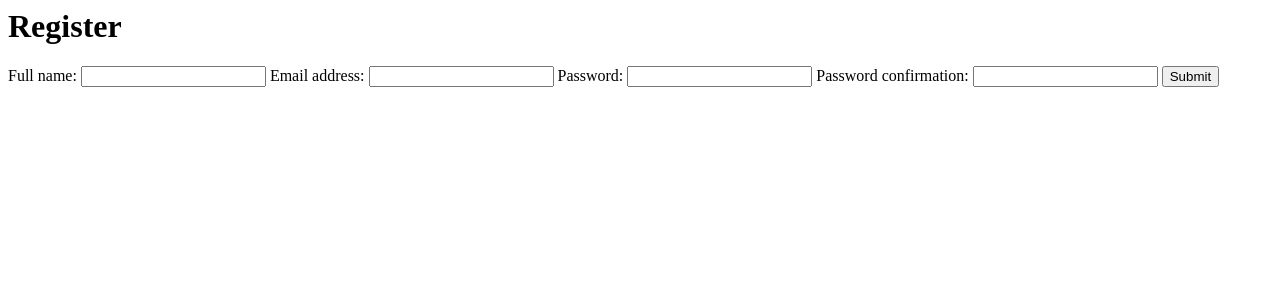
After one commit to evsw5643/Airline-Project, a Django app: page /register.html in a window 1280 px wide. The commit adds this page. Shown: the top 300 px of the page. Run offline with Django 4.2, Linux system fonts and the light colour scheme.

Commit message:
Login & Register work

```diff
--- a/airline/Templates/airline/home.html
+++ b/airline/Templates/airline/home.html
@@ -25,8 +25,8 @@
 
     <div class="w3-right ">
       <a href="#projects" class="w3-bar-item w3-button">About</a>
-      <a href="#about" class="w3-bar-item w3-button">Sign Up</a>
-      <a href="#contact" class="w3-bar-item w3-button">Sign In</a>
+      <a href="register.html" class="w3-bar-item w3-button">Sign Up</a>
+      <a href="login.html" class="w3-bar-item w3-button">Sign In</a>
     </div>
   </div>
 </div>
--- /dev/null
+++ b/airline/Templates/airline/login.html
@@ -0,0 +1,6 @@
+
+<h1>Login</h1>
+    <form method='POST'> {% csrf_token %}
+      {{ form }}
+      <button type='submit' class='btn btn-default'>Submit</button>
+    </form>
--- /dev/null
+++ b/airline/Templates/airline/register.html
@@ -0,0 +1,5 @@
+<h1>Register</h1>
+    <form method='POST'> {% csrf_token %}
+      {{ form }}
+      <button type='submit' class='btn btn-default'>Submit</button>
+    </form>
--- a/airline/admin.py
+++ b/airline/admin.py
@@ -28,7 +28,7 @@ class UserAdmin(BaseUserAdmin):
     list_display = ['email', 'admin']
     list_filter = ['admin','staff']
     fieldsets = (
-        (None, {'fields': ('email', 'password')}),
+        (None, {'fields': ('full_name', 'email', 'password')}),
         ('Personal info', {'fields': ()}),
         ('Permissions', {'fields': ('admin','staff','active')}),
     )
@@ -40,7 +40,7 @@ class UserAdmin(BaseUserAdmin):
             'fields': ('full_name', 'email','password', 'password_2')}
         ),
     )
-    search_fields = ['email']
+    search_fields = ['email', 'full_name']
     ordering = ['email']
     filter_horizontal = ()
 
--- a/airline/forms.py
+++ b/airline/forms.py
@@ -4,8 +4,10 @@ from django.contrib.auth.forms import ReadOnlyPasswordHashField
 
 User = get_user_model()
 
+
 class ReadFileForm(forms.Form):
     file = forms.FileField()
+
 
 class UserAdminCreationForm(forms.ModelForm):
     """
@@ -13,11 +15,12 @@ class UserAdminCreationForm(forms.ModelForm):
     fields, plus a repeated password.
     """
     password = forms.CharField(widget=forms.PasswordInput)
-    password_2 = forms.CharField(label='Confirm Password', widget=forms.PasswordInput)
+    password_2 = forms.CharField(
+        label='Confirm Password', widget=forms.PasswordInput)
 
     class Meta:
         model = User
-        fields = ['email','full_name']
+        fields = ['email', 'full_name']
 
     def clean(self):
         '''
@@ -48,10 +51,44 @@ class UserAdminChangeForm(forms.ModelForm):
 
     class Meta:
         model = User
-        fields = ['email', 'password', 'active', 'admin']
+        fields = ['full_name', 'email', 'password', 'active', 'admin']
 
     def clean_password(self):
         # Regardless of what the user provides, return the initial value.
         # This is done here, rather than on the field, because the
         # field does not have access to the initial value
         return self.initial["password"]
+
+
+class LoginForm(forms.Form):
+    username = forms.EmailField(label='Email')
+    password = forms.CharField(widget=forms.PasswordInput)
+
+
+class RegisterForm(forms.ModelForm):
+    """A form for creating new users. Includes all the required
+    fields, plus a repeated password."""
+    password1 = forms.CharField(label='Password', widget=forms.PasswordInput)
+    password2 = forms.CharField(
+        label='Password confirmation', widget=forms.PasswordInput)
+
+    class Meta:
+        model = User
+        fields = ('full_name', 'email',)  # 'full_name',)
+
+    def clean_password2(self):
+        # Check that the two password entries match
+        password1 = self.cleaned_data.get("password1")
+        password2 = self.cleaned_data.get("password2")
+        if password1 and password2 and password1 != password2:
+            raise forms.ValidationError("Passwords don't match")
+        return password2
+
+    def save(self, commit=True):
+        # Save the provided password in hashed format
+        user = super(RegisterForm, self).save(commit=False)
+        user.set_password(self.cleaned_data["password1"])
+        user.active = True  # send confirmation email via signals
+        if commit:
+            user.save()
+        return user
--- a/airline/models.py
+++ b/airline/models.py
@@ -55,7 +55,7 @@ class UserManager(BaseUserManager):
         user.save(using=self._db)
         return user
 
-class User(AbstractBaseUser):
+class User(AbstractBaseUser): #might add a DoB
     # users will be identified by their email, this ensures no two users share an email
     email = models.EmailField(
         verbose_name='email address',
@@ -67,7 +67,7 @@ class User(AbstractBaseUser):
     staff = models.BooleanField(default=False)  # new users are not staff...
     admin = models.BooleanField(default=False)  # or admin
     USERNAME_FIELD = 'email'
-    # REQUIRED_FIELDS = ['full_name']
+    REQUIRED_FIELDS = ['full_name']
 
     objects = UserManager()
 
@@ -76,6 +76,9 @@ class User(AbstractBaseUser):
 
     def get_email(self):
         return self.email
+
+    def get_full_name(self):
+        return self.full_name
 
     def has_perm(self, perm, object=None):
         return True #come back later
--- a/airline/urls.py
+++ b/airline/urls.py
@@ -16,9 +16,12 @@ Including another URLconf
 from django.contrib import admin
 from django.urls import path
 from . import views
+import airline
 
 urlpatterns = [
     path('admin/', admin.site.urls),
-    path('', views.home, name='home')
+    path('', views.home, name='home'),
+    path('login.html', views.login_page),
+    path('register.html', views.register_page)
     # ex: /polls/5/
 ]
--- a/airline/views.py
+++ b/airline/views.py
@@ -1,9 +1,12 @@
 """H&W Airlines."""
 
-from .forms import ReadFileForm
-from django.shortcuts import render
+from .forms import ReadFileForm, LoginForm, RegisterForm
+from django.shortcuts import render, redirect
 from django.http import HttpResponse
+from django.contrib.auth import authenticate, login, get_user_model
+from django.utils.http import url_has_allowed_host_and_scheme
 
+User = get_user_model()
 """Views page for the airline application."""
 
 
@@ -24,3 +27,40 @@ def read_file(request):
         if form.is_valid():
             content = request.FILES['file'].read()
     return render(request, 'home.html', locals())
+
+
+def login_page(request):
+    form = LoginForm(request.POST or None)
+    context = {
+        "form": form
+    }
+    next_ = request.GET.get('next')
+    next_post = request.POST.get('next')
+    redirect_path = next_ or next_post or None
+    if form.is_valid():
+        username = form.cleaned_data.get("username")
+        password = form.cleaned_data.get("password")
+        user = authenticate(request, username=username, password=password)
+        if user is not None:
+            login(request, user)
+            try:
+                del request.session['guest_email_id']
+            except:
+                pass
+            if url_has_allowed_host_and_scheme(redirect_path, request.get_host()):
+                return redirect(redirect_path)
+            else:
+                return redirect("/")
+        else:
+            # Return an 'invalid login' error message.
+            print("Error")
+    return render(request, "airline/login.html", context)
+
+def register_page(request):
+    form = RegisterForm(request.POST or None)
+    context = {
+        "form": form
+    }
+    if form.is_valid():
+        form.save()
+    return render(request, "airline/register.html", context)
```
Also changed, not shown: db.sqlite3.
